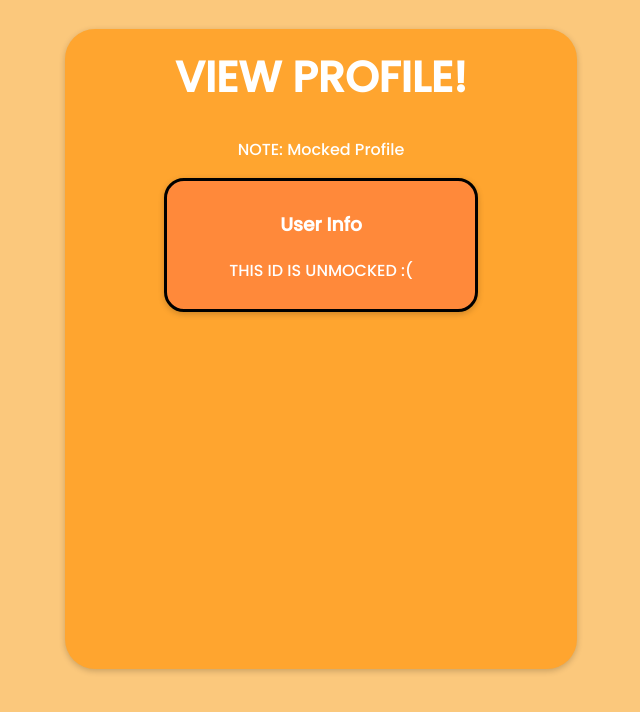
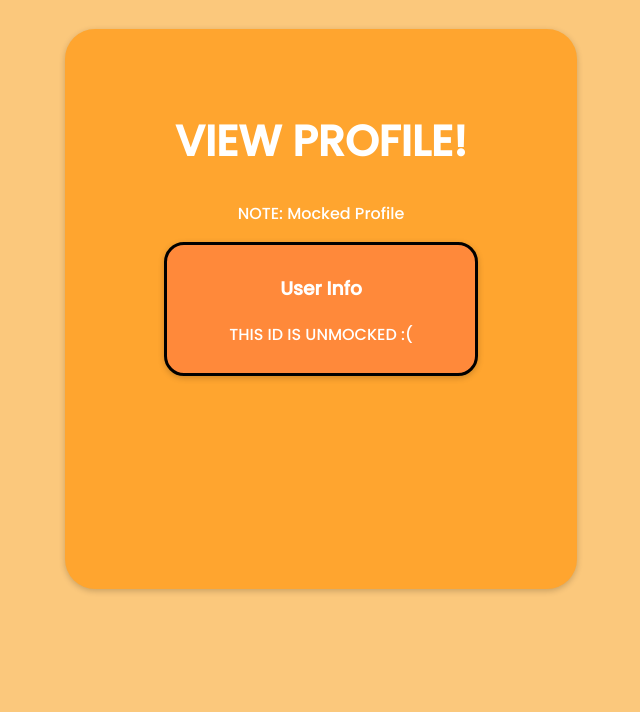
Before and after one commit to jonathanzhou1/OMatch, a React (Vite) app in the folder omatch/: page /view-profile in a window 1280 px wide. Shown: the top 712 px of the page, without its empty margins (319-959 px from the left). Built offline with nearby package versions, Linux system fonts and the light colour scheme; no server answers.

Commit message:
feat: fixed CSS on index page, create profile

```diff
--- a/omatch/src/components/signin/CreateAccountBox.tsx
+++ b/omatch/src/components/signin/CreateAccountBox.tsx
@@ -68,8 +68,8 @@ export default function CreateAccountBox() {
 
   return (
     <div id="createAccount">
-      <h1 className="welcomeHeader">Create Account</h1>
-      <h2>Email</h2>
+      <h1 id="createAccountHeader">Create Account</h1>
+      <h2 id="lessTopMargin">Email</h2>
       <input
         aria-label="emailInput"
         type="email"
--- a/omatch/src/components/signin/SignInBox.tsx
+++ b/omatch/src/components/signin/SignInBox.tsx
@@ -57,7 +57,7 @@ export default function SignInBox() {
   return (
     <div id="signIn">
       <h1 className="welcomeHeader">Sign In</h1>
-      <h2>Email</h2>
+      <h2 id="lessTopMargin">Email</h2>
       <input
         aria-label="emailInput"
         type="email"
--- a/omatch/src/styles/index.css
+++ b/omatch/src/styles/index.css
@@ -17,7 +17,11 @@ body {
 /** HEADER STYLING **/
 
 .welcomeHeader {
-  padding-top: 2vh;
+  padding-top: 10vh;
+}
+
+#createAccountHeader {
+  padding-top: 3vh;
 }
 
 .dashboardHeader {
@@ -41,29 +45,38 @@ h2 {
 
 /** SIGN IN AND CREATE ACCOUNT STYLING **/
 #signIn,
-#createAccount,
-#viewProfile {
+#viewProfile,
+#createAccount {
   margin: auto;
   width: 40vw;
   background-color: rgb(255, 165, 47);
-  height: 80vh;
   border-radius: 30px;
   box-shadow: 0 2px 6px 0 hsla(0, 0%, 0%, 0.2);
 }
 
-body {
-  background-color: rgb(251, 200, 124);
-  color: white;
+#signIn,
+#viewProfile {
+  height: 70vh;
+}
+
+#createAccount {
+  height: 90vh;
 }
 
 input {
   width: 20vw;
   border-radius: 7px;
   font-size: calc(16px + 0.2vw);
+  display: block;
+  margin: auto;
+  margin-top: -1vh;
 }
 
 select {
   text-align: center;
+  width: 20vw;
+  border-radius: 5px;
+  height: 30px;
 }
 
 #position-select {
@@ -177,11 +190,6 @@ select {
   background: none;
 }
 
-input {
-  display: block;
-  margin: auto;
-}
-
 /** PROFILE INFORMATION CSS **/
 #profileInfo {
   width: 60%;
@@ -208,3 +216,8 @@ input {
   text-align: center;
   margin-top: 8vh;
 }
+
+/**INPUT FORM STYLING **/
+#lessTopMargin {
+  margin-top: -2vh;
+}
```
